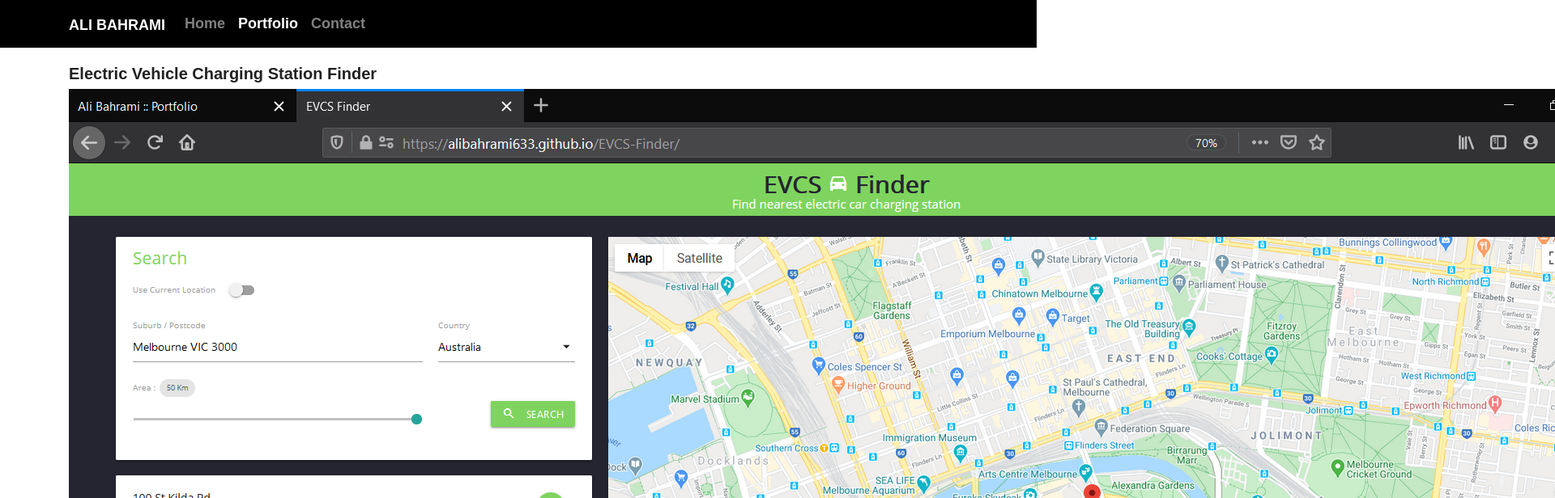
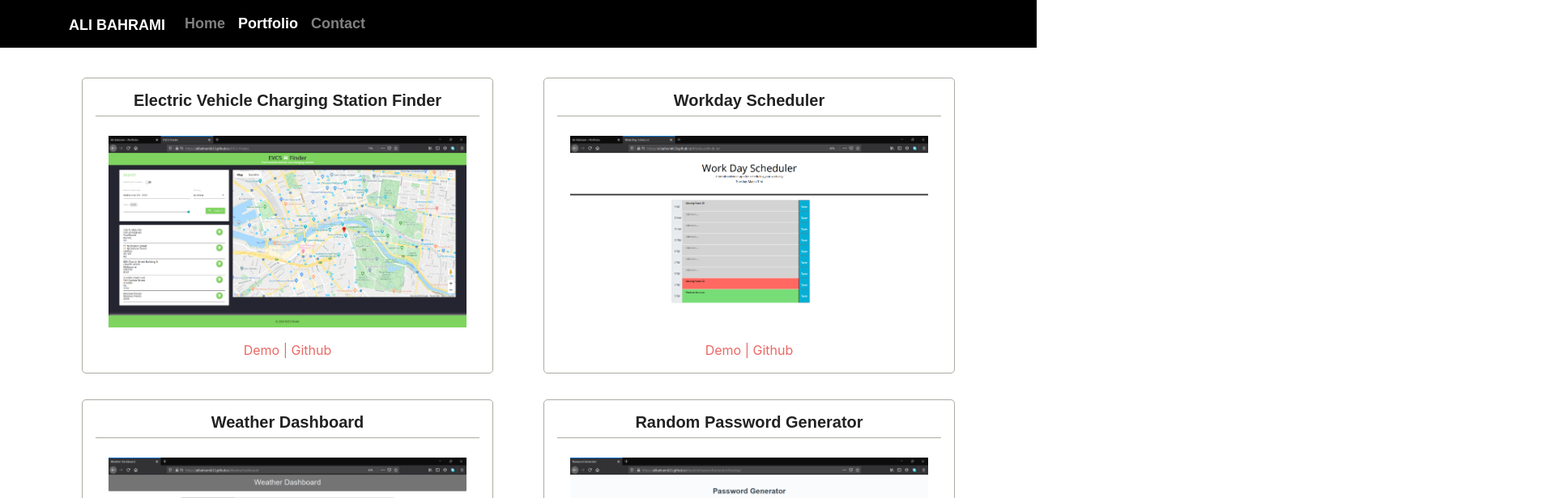
Before and after one commit to alibahrami633/react-portfolio, a React (Create React App) app: page /portfolio in a window 1280 px wide. Shown: the top 616 px of the page at 81% size, 1920 px wide, since content can reach past the window. Built offline with nearby package versions, Linux system fonts and the light colour scheme; a web font is replaced by a local one.

Commit message:
added projects to portfolio using project component

```diff
--- a/src/components/Footer/index.js
+++ b/src/components/Footer/index.js
@@ -4,7 +4,7 @@
 function Footer() {
   return (
     <footer className="footer">
-      <span>Pupster 2017</span>
+      <span>Ali Bahrami &copy; 2020</span>
     </footer>
   );
 }
--- a/src/components/Footer/style.css
+++ b/src/components/Footer/style.css
@@ -1,7 +1,8 @@
 .footer {
-  min-height: 100px;
+  min-height: 200px;
   background: #E5E5E5;
   position: relative;
+  text-align: center;
 }
 
 .footer span {
--- a/src/components/Project/index.js
+++ b/src/components/Project/index.js
@@ -1,19 +1,18 @@
 import React from "react";
-import { Row, Col } from "../Grid";
+import "./style.css";
 
 function Project({ projectInfo }) {
     console.log(projectInfo)
     return (
         <>
-            <div className="col-md-5 window-mode">
+            <div className="window-mode">
                 <h5>{projectInfo.headTitle}</h5>
-                <img className="porfolio-image" src={projectInfo.imageUrl} alt={projectInfo.alt} />
+                <img className="portfolio-image" src={projectInfo.imageUrl} alt={projectInfo.alt} />
                 <div className="project-links">
                     <a href={projectInfo.demoUrl} target="_blank">Demo | </a>
                     <a href={projectInfo.repoUrl} target="_blank">Github</a>
                 </div>
             </div>
-            <div className="col-md-1"></div>
         </>
     );
 }
--- a/src/pages/Portfolio.js
+++ b/src/pages/Portfolio.js
@@ -1,20 +1,60 @@
 import React from "react";
-import { Container, Row } from "../components/Grid";
+import { Container, Row, Col } from "../components/Grid";
 import Project from "../components/Project";
-import project1Url from "../images/evch-finder.png"
+import project1Url from "../images/evch-finder.png";
+import project2Url from "../images/workdayScheduler.png";
+import project3Url from "../images/weatherDashboard.png";
+import project4Url from "../images/randomPasswordGenrator.png";
 
 function Portfolio() {
-    let project1 = {
-        headTitle: "Electric Vehicle Charging Station Finder",
-        imageUrl: project1Url,
-        alt: "EVCH Finder",
-        demoUrl: "https://alibahrami633.github.io/EVCS-Finder/",
-        repoUrl: "https://github.com/alibahrami633/EVCS-Finder"
-    };
+    const projects = [
+        {
+            headTitle: "Electric Vehicle Charging Station Finder",
+            imageUrl: project1Url,
+            alt: "EVCH Finder",
+            demoUrl: "https://alibahrami633.github.io/EVCS-Finder/",
+            repoUrl: "https://github.com/alibahrami633/EVCS-Finder"
+        },
+        {
+            headTitle: "Workday Scheduler",
+            imageUrl: project2Url,
+            alt: "Workday Scheduler",
+            demoUrl: "https://alibahrami633.github.io/WorkdayScheduler/",
+            repoUrl: "https://github.com/alibahrami633/WorkdayScheduler"
+        },
+        {
+            headTitle: "Weather Dashboard",
+            imageUrl: project3Url,
+            alt: "Weather Dashboard",
+            demoUrl: "https://alibahrami633.github.io/WeatherDashboard/",
+            repoUrl: "https://github.com/alibahrami633/WeatherDashboard"
+        },
+        {
+            headTitle: "Random Password Generator",
+            imageUrl: project4Url,
+            alt: "Random Password Generator",
+            demoUrl: "https://alibahrami633.github.io/RandomPasswordGenerator/Develop/",
+            repoUrl: "https://github.com/alibahrami633/RandomPasswordGenerator"
+        }
+    ];
+
     return (
         <Container>
             <Row>
-                <Project projectInfo={project1} />
+                <Col size={"md-6"}>
+                    <Project projectInfo={projects[0]} />
+                </Col>
+                <Col size={"md-6"}>
+                    <Project projectInfo={projects[1]} />
+                </Col>
+            </Row>
+            <Row>
+                <Col size={"md-6"}>
+                    <Project projectInfo={projects[2]} />
+                </Col>
+                <Col size={"md-6"}>
+                    <Project projectInfo={projects[3]} />
+                </Col>
             </Row>
         </Container>);
 }
```
